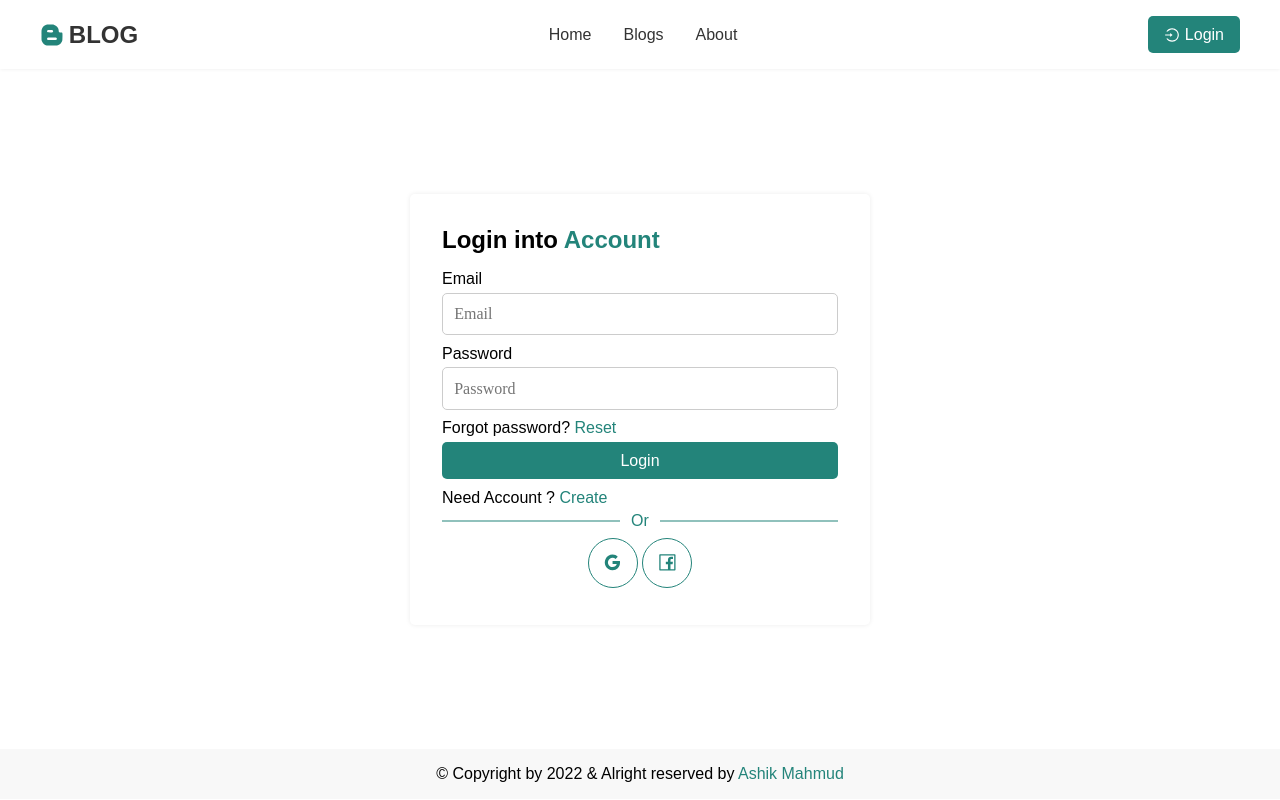
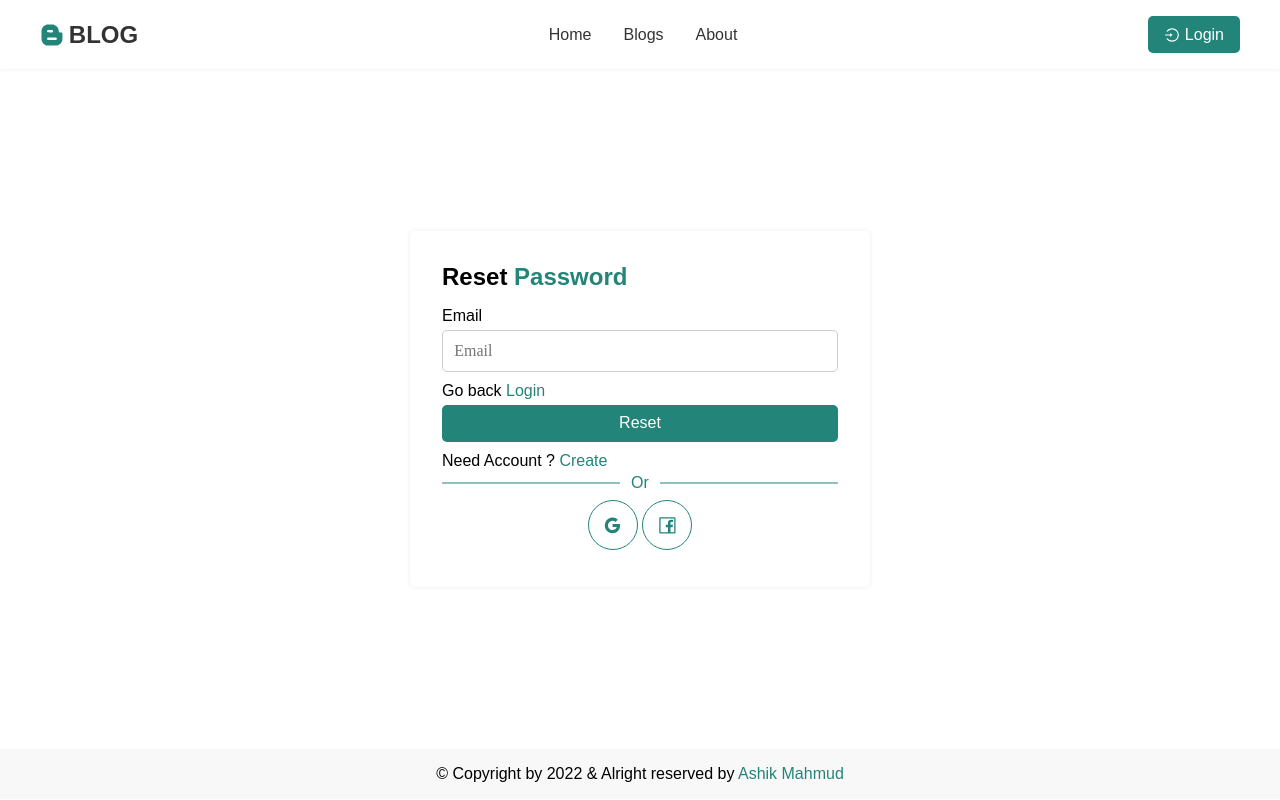
Before and after one commit to Ashik-Mahmud/nodejs-blogs-app-with-mongodb, a React (Create React App) app: page /login in a window 1280 px wide. Both pictures are taken after a click on the element "Reset". Built offline with nearby package versions, Linux system fonts and the light colour scheme; no server answers.

Commit message:
finished all the work of authentication and authorization

```diff
--- a/src/Pages/Login/Login/Login.jsx
+++ b/src/Pages/Login/Login/Login.jsx
@@ -1,4 +1,7 @@
-import { signInWithEmailAndPassword } from "firebase/auth";
+import {
+  sendPasswordResetEmail,
+  signInWithEmailAndPassword,
+} from "firebase/auth";
 import React, { useContext, useEffect, useState } from "react";
 import toast from "react-hot-toast";
 import { Link, useLocation, useNavigate } from "react-router-dom";
@@ -17,13 +20,16 @@ const Login = () => {
     }
   }, [navigate, isAuth, from]);
 
+  const [isReset, setIsReset] = useState(false);
   /* handle login submit */
   const [email, setEmail] = useState("");
   const [password, setPassword] = useState("");
   const handleLoginSubmit = async (event) => {
     event.preventDefault();
     if (!email) return toast.error("Email field is required.");
+    if (!isReset) {
       if (!password) return toast.error("Password field is required");
+    }
 
     await signInWithEmailAndPassword(auth, email, password)
       .then((result) => {
@@ -34,11 +40,29 @@ const Login = () => {
       });
   };
 
+  /* handle reset password */
+  const handleResetPassword = async () => {
+    if (!email) return toast.error("Need email to continue");
+    await sendPasswordResetEmail(auth, email)
+      .then(() => {
+        toast.success(`We sent you email with password reset link on ${email}`);
+      })
+      .catch((err) => toast.error(err.message.split(":")[1]));
+  };
+
   return (
     <section className="login-container">
       <form className="form-wrapper" onSubmit={handleLoginSubmit}>
         <h2>
+          {isReset ? (
+            <>
+              Reset <span className="colorize">Password</span>
+            </>
+          ) : (
+            <>
               Login into <span className="colorize">Account</span>
+            </>
+          )}
         </h2>
         <div className="input-group">
           <label htmlFor="email">Email</label>
@@ -50,6 +74,7 @@ const Login = () => {
             id="email"
           />
         </div>
+        {!isReset && (
           <div className="input-group">
             <label htmlFor="password">Password</label>
             <input
@@ -60,12 +85,31 @@ const Login = () => {
               id="password"
             />
           </div>
+        )}
+
         <p>
-          Forgot password?{" "}
-          <span className="colorize cursor-pointer">Reset</span>
+          {isReset ? "Go back" : "Forgot password?"}{" "}
+          <span
+            onClick={() => setIsReset((prev) => !prev)}
+            className="colorize cursor-pointer"
+          >
+            {isReset ? "Login" : "Reset"}
+          </span>
         </p>
         <div className="input-group">
-          <button className="btn btn-primary">Login</button>
+          {isReset ? (
+            <button
+              onClick={handleResetPassword}
+              type="button"
+              className="btn btn-primary"
+            >
+              Reset
+            </button>
+          ) : (
+            <button type="submit" className="btn btn-primary">
+              Login
+            </button>
+          )}
         </div>
         <p>
           Need Account ?{" "}
```
Lines whose indentation alone changed are shown as unchanged.
